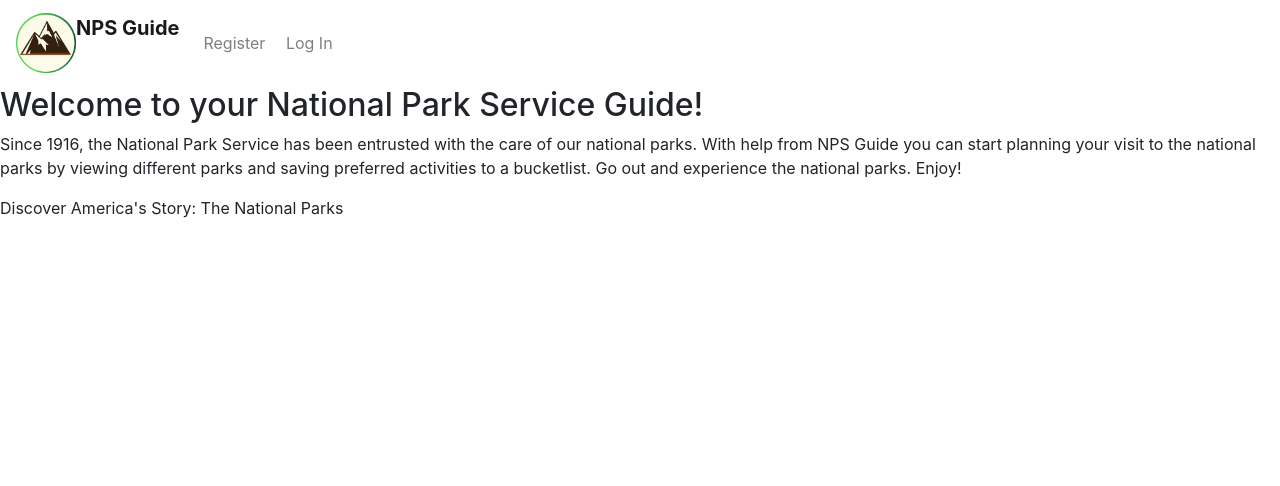
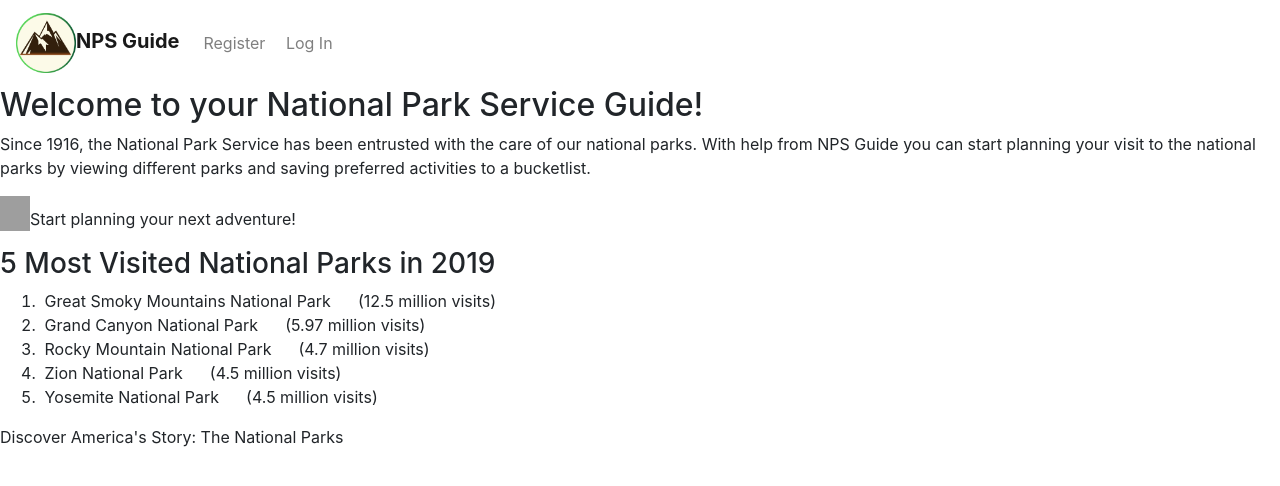
Before and after one commit to marissaaguilera/NPS-Guide, a Flask app: page / in a window 1280 px wide. Shown: the top 486 px of the page. Run offline with Flask 2, Linux system fonts and the light colour scheme; some libraries are stand-ins or nearby versions; grey boxes are pictures that could not be loaded.

Commit message:
All of a users bucketlists appear on profile

```diff
--- a/seed_database.py
+++ b/seed_database.py
@@ -109,9 +109,9 @@ bucketlist = crud.create_bucketlist(user_id, park_id)
 bucketlist_id = bucketlist.bucketlist_id
 activity_id = db_activity.activity_id
 
-# date_string = input('Enter a date (i.e. 8 September, 2020)')
-# order = datetime.strptime(date_string, '%d %B, %Y')
-order = datetime.now()
+date_string = input('Enter a date in MM/DD/YYYY format')
+order = datetime.strptime(date_string, '%d %B, %Y')
+# order = datetime.now()
 
 bucektlistitem = crud.create_bucketlist_item(bucketlist_id,
                                 activity_id,
--- a/server.py
+++ b/server.py
@@ -130,16 +130,16 @@ def all_parks():
 
 
 
-@app.route('/search-parks', methods=['GET'])
-def search_parks(park_id):
-    """Using the search bar to go to a park park."""
+# @app.route('/search-parks', methods=['GET'])
+# def search_parks(park_id):
+#     """Using the search bar to go to a park park."""
 
-    park_id = request.form.get('park_id')
-    print('>>>>>>>>>>>>>HERE', park_id)
+#     park_id = request.form.get('park_id')
+#     print('>>>>>>>>>>>>>HERE', park_id)
 
-    # park_id = crud.get_park_by_id(park_id)
+#     # park_id = crud.get_park_by_id(park_id)
 
-    return redirect(f'/parks/{park_id}')
+#     return redirect(f'/parks/{park_id}')
 
 
 #post request to server when i want to change something
@@ -175,9 +175,11 @@ def user_profile(user_id):
     """Shows a users profile with all their bucketlists."""
 
     user = crud.get_user_by_id(user_id)
+    bucketlists = crud.get_bucketlist_by_user(user_id)
 
 
-    return render_template('user_profile.html', user=user)
+
+    return render_template('user_profile.html', user=user, bucketlists=bucketlists)
 
 
 
@@ -196,13 +198,15 @@ def adding_to_a_bucketlist():
     """Creates a new bucketlist for a user."""
 
     user_id = session['user_id']
-    print('>>>>>>>>>>>>>', user_id) #get user that is in session
 
     park_id = request.form.get('park_id')
-    print('>>>>>>>>>>>>>', park_id) #get park that is in hidden input
+    #get park that is in hidden input
 
     activity_list = request.form.getlist('activities')
-    print('>>>>>>>>>>>>', activity_list)
+
+    saved_dates = request.form.get('activity_date')
+    print('>>>>>>>>>>>', saved_dates)
+
 
     #checking if user already has a bucketist with that park id
     bucketlist = crud.get_bucketlist_by_park_and_user(park_id, user_id)
@@ -211,7 +215,6 @@ def adding_to_a_bucketlist():
         bucketlist = crud.create_bucketlist(user_id, park_id)
         print('>>>>>>>>no bucketlist found ')
 
-
     for activity_id in activity_list:
         # int(activity_list[activity_id])
         new_bucketlist_item = crud.create_bucketlist_item(bucketlist.bucketlist_id, activity_id, datetime.now())
@@ -219,7 +222,29 @@ def adding_to_a_bucketlist():
 
     return redirect(f'bucketlists/{bucketlist.bucketlist_id}')
 
-#make sure that activities the user selected shows up on the user profile page
+
+
+
+# @app.route('/saving-order', methods=['GET', 'POST'])
+# def saving_order():
+#     """Saves the date that a user enters to complete activity."""
+
+#     user_id = session['user_id']
+#     print('>>>>>>>>>>>>',user_id)
+
+#     saved_dates = request.form.get('activity-date')
+#     print('>>>>>>>>>>>', saved_dates)
+
+#     return redirect(f'bucketlists/{bucketlist.bucketlist_id}')
+
+
+#maybe this route can be combining with one above?
+
+# javascript search for javascript and jquery
+# input and then pull it out
+#see what info is given on the backend
+#convert to python date object to save to database
+#
 
 
 
--- a/templates/base.html
+++ b/templates/base.html
@@ -24,7 +24,7 @@
                 <!-- add style in tag -->
                 <a class="navbar-brand" href="/" >
                   <!-- Logo -->
-                  <img src="/static/imgs/circle-cropped2.png" width="60" height="60" class="d-inline-block align-top" alt=""><b>NPS Guide</b></a>
+                  <img src="/static/imgs/circle-cropped2.png" width="60" height="60" class="d-inline-block align-middle" alt=""><b>NPS Guide</b></a>
 
 
                 <!-- <a class="navbar-brand" href="/"><b>NPS Guide</b></a> -->
--- a/templates/homepage.html
+++ b/templates/homepage.html
@@ -7,13 +7,26 @@
 {% block content %}
 
 
-
+<div class="hmpg-intro">
   <h2>Welcome to your National Park Service Guide!</h2>
   <p>Since 1916, the National Park Service has been entrusted with the care
     of our national parks. With help from NPS Guide you can start planning your
     visit to the national parks by viewing different parks and saving preferred
-    activities to a bucketlist. Go out and experience the national parks. Enjoy!</p>
+    activities to a bucketlist.</p>
+    <p><img src="/static/imgs/pin.png" width="30" height="35" class="d-inline-block align-bottom">Start planning your next adventure!</p>
+</div>
 
+<div class="hmpg-stats">
+  <h3>5 Most Visited National Parks in 2019</h3>
+  <ol>
+    <li>&nbsp;Great Smoky Mountains National Park&nbsp; &nbsp; &nbsp; (12.5 million visits)</li>
+    <li>&nbsp;Grand Canyon National Park&nbsp; &nbsp; &nbsp; (5.97 million visits)</li>
+    <li>&nbsp;Rocky Mountain National Park&nbsp; &nbsp; &nbsp; (4.7 million visits)</li>
+    <li>&nbsp;Zion National Park&nbsp; &nbsp; &nbsp; (4.5 million visits)</li>
+    <li>&nbsp;Yosemite National Park&nbsp; &nbsp; &nbsp; (4.5 million visits)</li>
+  </ol>
+
+</div>
 {% endblock %}
 
 
--- a/templates/park_details.html
+++ b/templates/park_details.html
@@ -6,7 +6,7 @@
 <h1>{{park.park_name}} Details Page</h1>
 
 <div id="park-info">
-    <h2>Park Information:</h2>
+    <h3>Park Information:</h3>
     {{park.park_name}}<br />
     State Location:
 
@@ -27,7 +27,8 @@
 </div>
 
 <div id="act-checkboxes">
-    <h3>Activities Available:</h3>
+    <br /><h3>Activities Available:</h3>
+    <p>Note: Check your preferred activities and add them to your bucketlist!</p>
     <form action="/adding-activities" method="POST">
         <input type="hidden" value={{park.park_id}} name="park_id">
         {% for activity in park.activities %}
--- a/test.py
+++ b/test.py
@@ -117,9 +117,10 @@ class FlaskTestsBasics(TestCase):
 
 
 #QUESTIONS
-#do i need example data for testing?
+#do i need example data for testing?  yes need example data
 #test login doesnt work
-#do i need to have a set up and tear down wrapping each function
+#do i need to have a set up and tear down wrapping each function - only need both once
+
 
 
 #test parks routes
```
Also changed, not shown: static/js/profile.js (+11 -1 lines), templates/bucketlist_details.html (+26 -12 lines), templates/user_profile.html (+21 -21 lines).
